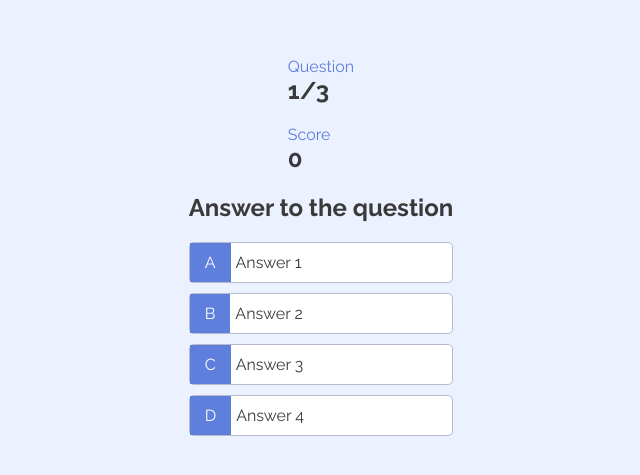
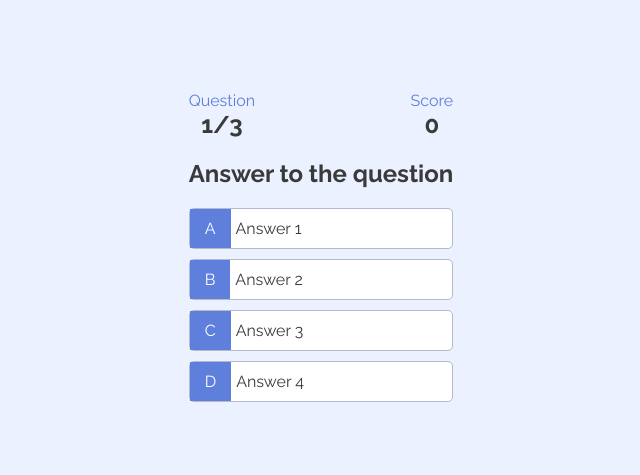
Before and after one commit to anahita83radfar/online-quiz, a plain HTML site: page play.html in a window 1280 px wide. Shown: the part 149-624 px from the top of the page, without its empty margins (319-959 px from the left). Drawn offline with Linux system fonts and the light colour scheme.

Commit message:
Add style to the heads up display

```diff
--- a/assets/css/style.css
+++ b/assets/css/style.css
@@ -96,3 +96,16 @@ h2 {
     color: #3a3a3a;
     padding-left: 5px;
 }
+
+/* HEADS UP DISPLAY */
+#huddle {
+    width: 100%;
+    display: flex;
+    justify-content: space-between;
+
+}
+
+.huddle-label,
+.huddle-text {
+    text-align: center;
+}
```
